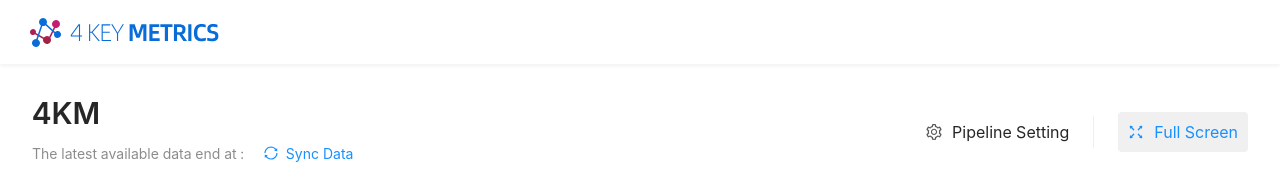
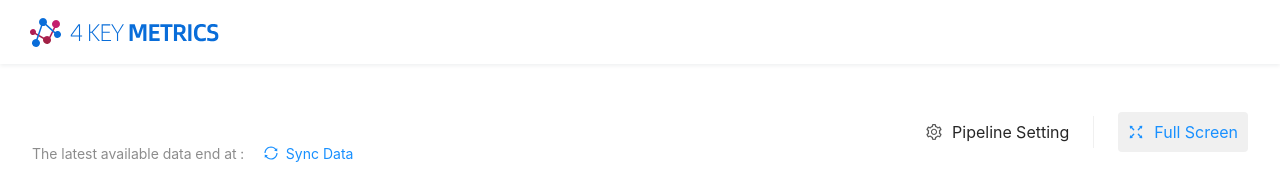
Before and after one commit to thoughtworks/metrik, a React app: page / in a window 1280 px wide. Shown: the top 184 px of the page. Built offline with nearby package versions, Linux system fonts and the light colour scheme; no server answers.

Commit message:
[#99][Rui][Feat] pass dashboard id and name from complete page, when navigate to dashboard page

```diff
--- a/src/config/components/ConfigSuccess.tsx
+++ b/src/config/components/ConfigSuccess.tsx
@@ -57,7 +57,7 @@ const ConfigSuccess: FC<{ dashboard: Dashboard }> = ({ dashboard }) => {
 						following projects
 					</span>
 				</div>
-				<Link to={"/"}>
+				<Link to={`/?dashboardId=${dashboard.id}&dashboardName=${dashboard.name}`}>
 					<Button type={"primary"} size={"large"}>
 						Go to Dashboard
 					</Button>
--- a/src/dashboard/PageDashboard.tsx
+++ b/src/dashboard/PageDashboard.tsx
@@ -65,6 +65,7 @@ export const PageDashboard = () => {
 	const [syncing, setSyncing] = useState(false);
 	const query = useQuery();
 	const dashboardId = query.get("dashboardId") || "";
+	const dashboardName = query.get("dashboardName") || "";
 	const [lastModifyDateTime, setLastModifyDateTime] = useState("");
 	const [pipelineStages, setPipelineStages] = useState<Option[]>([]);
 
@@ -110,7 +111,7 @@ export const PageDashboard = () => {
 		<div css={containerStyles}>
 			<div css={headerStyles}>
 				<div>
-					<EditableText defaultValue={"4KM"} onEditDone={updateDashboardName} />
+					<EditableText defaultValue={dashboardName} onEditDone={updateDashboardName} />
 					<Text type={"secondary"}>The latest available data end at : {lastModifyDateTime}</Text>
 					<Button type="link" icon={<SyncOutlined />} loading={syncing} onClick={syncBuilds}>
 						{syncing ? "Synchronizing...." : "Sync Data"}
```
